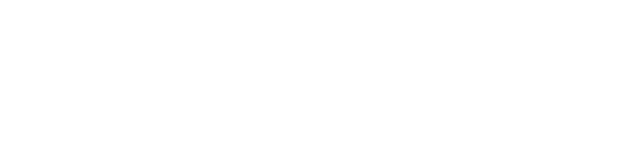
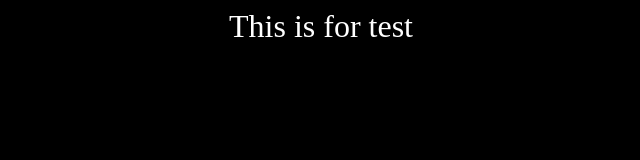
Before and after one commit to yonas-t-a/movie-rental-system-MVC, a website: page view/index.html in a window 1280 px wide. Shown: the whole page, without its empty margins (319-959 px from the left). Drawn offline with Linux system fonts and the light colour scheme.

Commit message:
placeholder text and style

```diff
--- a/view/index.html
+++ b/view/index.html
@@ -3,9 +3,10 @@
 <head>
     <meta charset="UTF-8">
     <meta name="viewport" content="width=device-width, initial-scale=1.0">
+    <link rel="stylesheet" href="./style.css">
     <title>Movie Rental MVC</title>
 </head>
 <body>
-
+    This is for test
 </body>
 </html>
--- a/view/style.css
+++ b/view/style.css
@@ -0,0 +1,6 @@
+*{
+    text-align: center;
+    background-color: black;
+    color: white;
+    font-size:xx-large;
+}
```
